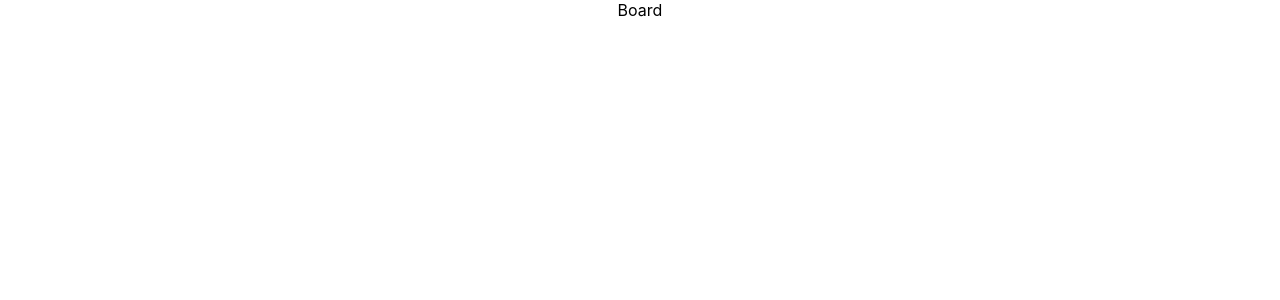
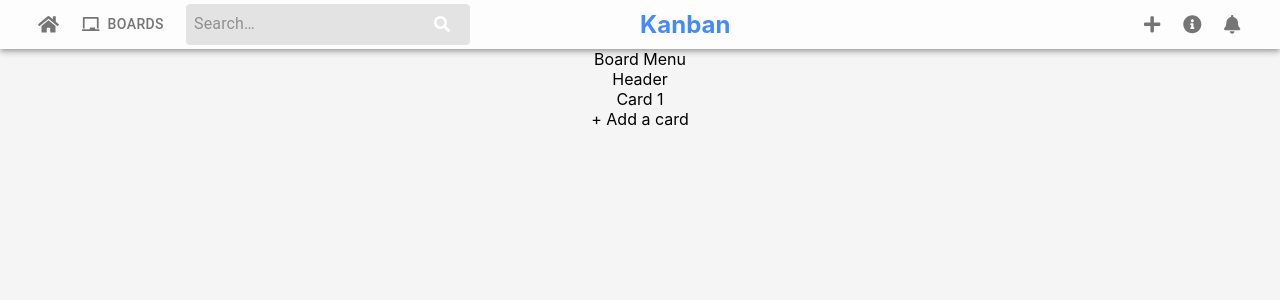
Before and after one commit to sainthkh/kanban, a React (Create React App) app in the folder packages/frontend/: page /b in a window 1280 px wide. Shown: the top 300 px of the page. Built offline with nearby package versions, Linux system fonts and the light colour scheme.

Commit message:
Added Board and AppBar of the Board.

```diff
--- a/packages/frontend/src/App.tsx
+++ b/packages/frontend/src/App.tsx
@@ -1,17 +1,22 @@
 import React from 'react';
 import './App.css';
 import Index from './pages/Index';
-import Board from './pages/Board';
+import Board from './pages/Board/Board';
+import { createMuiTheme, MuiThemeProvider } from '@material-ui/core/styles';
 import { BrowserRouter as Router, Route, Link } from "react-router-dom";
+
+const theme = createMuiTheme({});
 
 const App: React.FC = () => {
   return (
+    <MuiThemeProvider theme={theme}>
       <Router>
         <div className="App">
           <Route path="/" exact component={Index} />
           <Route path="/b/" component={Board} />
         </div>
       </Router>
+    </MuiThemeProvider>
   );
 }
 
--- /dev/null
+++ b/packages/frontend/src/components/ButtonIcon.tsx
@@ -0,0 +1,6 @@
+import { styled } from '@material-ui/styles';
+import { FontAwesomeIcon } from '@fortawesome/react-fontawesome';
+
+export default styled(FontAwesomeIcon)({
+  marginRight: 8,
+})
--- a/packages/frontend/src/pages/Auth/SignupForm.tsx
+++ b/packages/frontend/src/pages/Auth/SignupForm.tsx
@@ -9,7 +9,8 @@ import indigo from '@material-ui/core/colors/indigo';
 import pink from '@material-ui/core/colors/pink';
 import grey from '@material-ui/core/colors/grey';
 import { faGoogle, faFacebookSquare as faFacebook } from '@fortawesome/free-brands-svg-icons';
-import { FontAwesomeIcon } from '@fortawesome/react-fontawesome';
+
+import ButtonIcon from '../../components/ButtonIcon';
 
 export default () => {
   return (
@@ -51,11 +52,11 @@ export default () => {
       </Text>
       <Container>
         <SocialButton>
-          <Icon icon={faFacebook} color="#3b5998" />
+          <ButtonIcon icon={faFacebook} color="#3b5998" />
           Login with Facebook
         </SocialButton>
         <SocialButton>
-          <Icon icon={faGoogle} color="#DB4437" />
+          <ButtonIcon icon={faGoogle} color="#DB4437" />
           Login with Google
         </SocialButton>
       </Container>
@@ -114,7 +115,3 @@ const SocialButton = styled(Button)({
   width: 220,
   marginBottom: 8,
 })
-
-const Icon = styled(FontAwesomeIcon)({
-  marginRight: 8,
-})
--- /dev/null
+++ b/packages/frontend/src/pages/Board/AppBar.tsx
@@ -0,0 +1,118 @@
+import React from 'react';
+import AppBarBase from '@material-ui/core/AppBar';
+import ButtonBase from '@material-ui/core/Button';
+import ToolbarBase from '@material-ui/core/Toolbar';
+import TypographyBase from '@material-ui/core/Typography';
+import InputBase from '@material-ui/core/InputBase';
+import { fade } from '@material-ui/core/styles/colorManipulator';
+import { styled } from '@material-ui/styles';
+import blue from '@material-ui/core/colors/blue';
+import grey from '@material-ui/core/colors/grey';
+import { FontAwesomeIcon as Icon } from '@fortawesome/react-fontawesome';
+import { faHome, faChalkboard, faSearch, faPlus, faInfoCircle, faBell } from '@fortawesome/free-solid-svg-icons';
+
+import ButtonIcon from '../../components/ButtonIcon';
+
+
+export default () => {
+  return (
+    <AppBar position="static">
+      <Toolbar>
+        <Left>
+          <Button>
+            <Icon icon={faHome} size="lg" />
+          </Button>
+          <BoardsButton>
+            <ButtonIcon icon={faChalkboard} />
+            Boards
+          </BoardsButton>
+          <SearchBox>
+            <InputBase
+              placeholder="Search…"
+            />
+            <SearchIcon>
+              <Icon icon={faSearch} />
+            </SearchIcon>
+          </SearchBox>
+        </Left>
+        <Title component="h6">Kanban</Title>
+        <Right>
+          <Button>
+            <Icon icon={faPlus} size="lg" />
+          </Button>
+          <Button>
+            <Icon icon={faInfoCircle} size="lg" />
+          </Button>
+          <Button>
+            <Icon icon={faBell} size="lg" />
+          </Button>
+        </Right>
+      </Toolbar>
+    </AppBar>
+  );
+}
+
+const AppBar = styled(AppBarBase)({
+  display: 'flex',
+  background: 'rgba(255, 255, 255, 0.8)',
+  padding: 4,
+});
+
+const Toolbar = styled(ToolbarBase)({
+  minHeight: 0,
+  maxWidth: '100%',
+})
+
+const Left = styled('div')({
+  display: 'flex',
+});
+
+const Right = styled('div')({
+  display: 'flex',
+  marginLeft: 'auto'
+});
+
+const Button = styled(ButtonBase)({
+  padding: 8,
+  minWidth: 0,
+  width: 40,
+  color: grey[600],
+});
+
+const BoardsButton = styled(Button)({
+  width: 110,
+})
+
+const Title = styled(TypographyBase)({
+  position: 'absolute',
+  left: '50%',
+  color: blue.A200,
+  fontSize: '1.5rem',
+  margin: 'auto',
+})
+
+const SearchBox = styled('div')(({theme}) => ({
+  display: 'flex',
+  flexDirection: 'row',
+  position: 'relative',
+  borderRadius: theme.shape.borderRadius,
+  backgroundColor: fade(theme.palette.common.black, 0.1),
+  '&:hover': {
+    backgroundColor: fade(theme.palette.common.black, 0.15),
+  },
+  paddingLeft: theme.spacing(1),
+  marginRight: theme.spacing(2),
+  marginLeft: theme.spacing(1),
+  width: '100%',
+  [theme.breakpoints.up('sm')]: {
+    width: 'auto',
+  },
+}));
+
+const SearchIcon = styled('div')(({theme}) => ({
+  width: theme.spacing(7),
+  pointerEvents: 'none',
+  display: 'flex',
+  alignItems: 'center',
+  justifyContent: 'center',
+}));
--- /dev/null
+++ b/packages/frontend/src/pages/Board/Board.tsx
@@ -0,0 +1,34 @@
+import React from 'react';
+import { styled } from '@material-ui/styles';
+import grey from '@material-ui/core/colors/grey';
+
+import AppBar from './AppBar';
+import BoardMenu from './BoardMenu';
+import List from './List';
+
+export default () => {
+  return (
+    <Board>
+      <AppBar />
+      <Content>
+        <BoardMenu />
+        <Lists>
+          <List />
+        </Lists>
+      </Content>
+    </Board>
+  );
+}
+
+const Board = styled('div')({
+  background: grey[100],
+  height: '100vh',
+})
+
+const Content = styled('div')({
+
+});
+
+const Lists = styled('div')({
+
+});
--- a/packages/frontend/src/pages/Board.tsx
+++ b/packages/frontend/src/pages/Board/BoardMenu.tsx
@@ -2,6 +2,6 @@ import React from 'react';
 
 export default () => {
   return (
-    <div>Board</div>
+    <div>Board Menu</div>
   );
 }
--- /dev/null
+++ b/packages/frontend/src/pages/Board/List.tsx
@@ -0,0 +1,24 @@
+import React from 'react';
+import { styled } from '@material-ui/styles';
+
+export default () => {
+  return (
+    <div>
+      <Header>Header</Header>
+      <Cards>Card 1</Cards>
+      <AddNew>+ Add a card</AddNew>
+    </div>
+  );
+}
+
+const Header = styled('div')({
+
+});
+
+const Cards = styled('div')({
+
+});
+
+const AddNew = styled('div')({
+
+});
```
Lines whose indentation alone changed are shown as unchanged.
